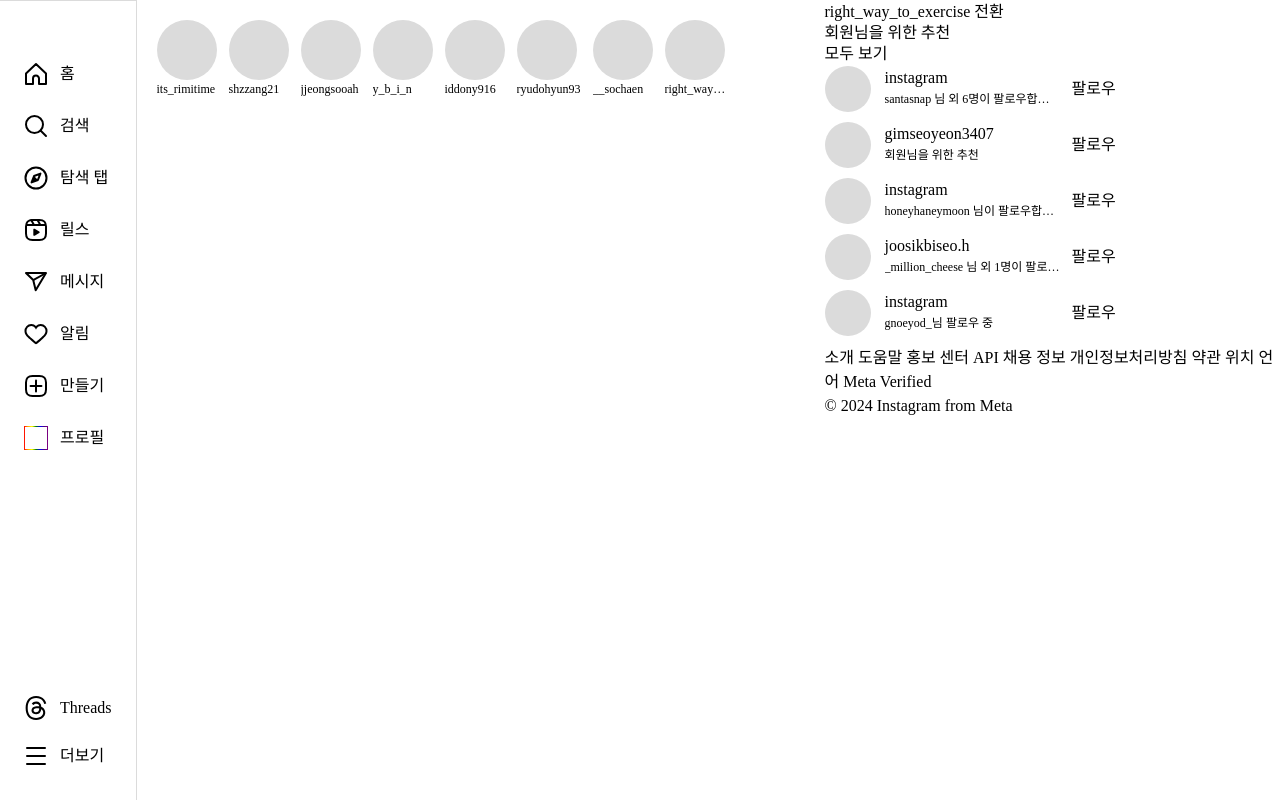
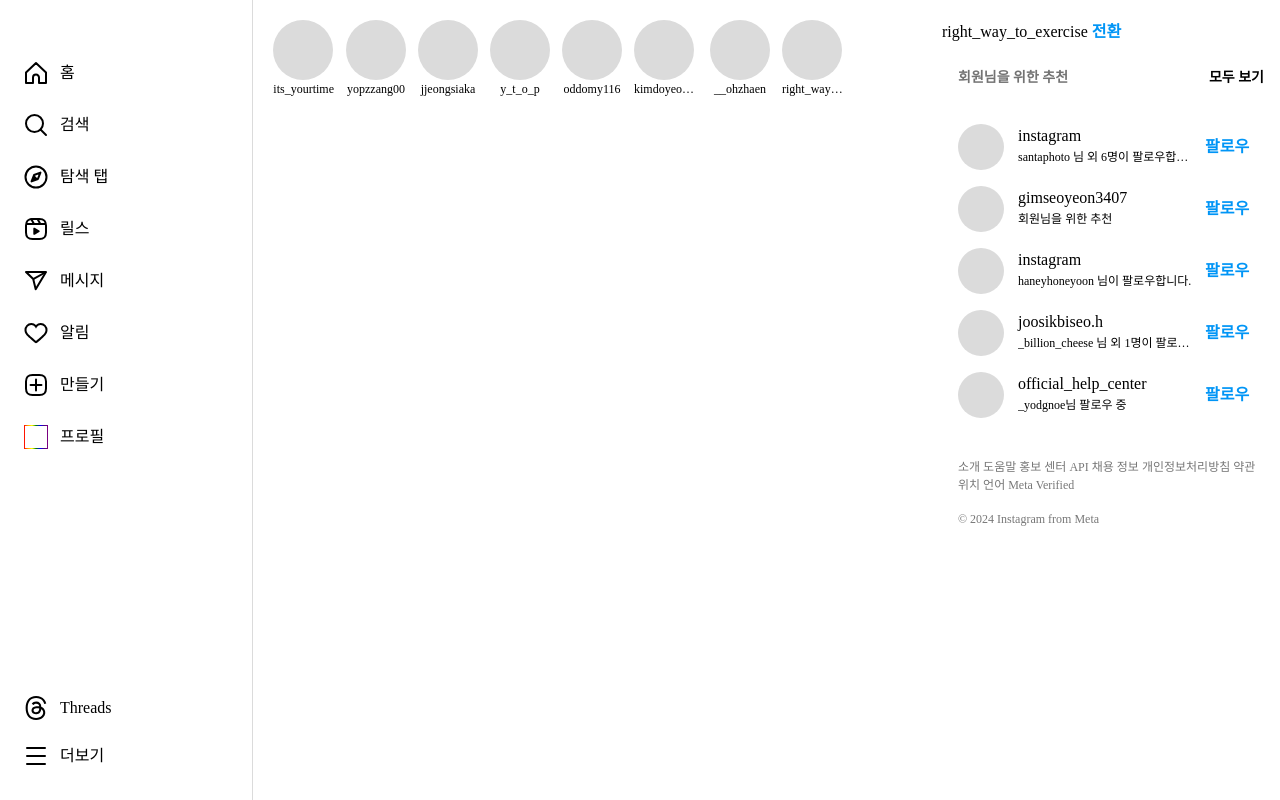
Before and after one commit to sonsuyeon/port_instagram, a plain HTML site: page contents/index.html in a window 1280 px wide. Drawn offline with Linux system fonts and the light colour scheme.

Commit message:
인스타그램 메인 페이지 퍼블리싱 중

```diff
--- a/contents/assets/css/main.css
+++ b/contents/assets/css/main.css
@@ -25,11 +25,15 @@
     display: none;
 }
 .page__main {
+    width: 100%;
     display: flex;
 }
 .main__contents {
     max-width: 630px;
     padding: 20px;
+}
+.main__contents-wrap {
+    display: flex;
 }
 
 .more__link-list {
@@ -50,10 +54,9 @@
     display: flex;
     flex-direction: column;
     max-width: 335px;
+    width: 100%;
     box-sizing: border-box;
-    border: 1px solid #dbdbdb;
-    border-left: none;
-    border-bottom: none;
+    border-right: 1px solid #dbdbdb;
     height: 100%;
     height: 100vh;
     padding: 8px 12px 20px;
@@ -65,10 +68,8 @@ a svg:hover {
     fill: red;
 }
 a svg {
-    /* background: var(--primary-color); */
 }
 a svg:hover {
-    /* background: red; */
 }
 .user__profile {
     display: inline-block;
@@ -81,7 +82,120 @@ a svg:hover {
     border-image: linear-gradient(to right, red, orange, yellow, green, blue, indigo, purple);
     border-image-slice: 1;
 }
-
+.story__list {
+    display: flex;
+    margin-bottom: 24px;
+}
+.story__item {
+    max-width: 64px;
+    margin-right: 12px;
+    white-space: nowrap;
+}
+.story__wrap {
+    text-align: center;
+}
+.story__user-profile {
+    display: block;
+    width: 60px;
+    height: 60px;
+    border-radius: 50%;
+    background: #dbdbdb;
+}
+.story__user-name {
+    font-size: 12px;
+    display: inline-block;
+    width: 100%;
+    text-overflow: ellipsis;
+    overflow: hidden;
+}
+/*recommand 영역*/
+.my-account__wrap {
+}
+.my-account__user-name {
+}
+.recommand__user-heading {
+    display: flex;
+    align-items: center;
+    justify-content: space-between;
+    margin-bottom: 20px;
+    line-height: 20px;
+    padding: 0 16px;
+}
+.recommand__user-tle {
+    font-size: 14px;
+    font-weight: bold;
+    color: rgb(115, 115, 115);
+}
+.recommand__user-link--all {
+    font-size: 14px;
+    font-weight: bold;
+}
+.my-account__btn-change {
+    font-weight: bold;
+    color: #0095f6;
+}
+.recommand {
+    padding-top: 20px;
+    margin-left: 64px;
+    height: 100vh;
+    width: 338px;
+}
+.recommand__user__container {
+    margin-top: 24px;
+}
+.recommand__user-list {
+    padding: 8px 0;
+}
+.recommand__user-item {
+    display: flex;
+    padding: 8px 16px;
+}
+.recommand__user-link {
+}
+.recommand__user-profile {
+    display: block;
+    width: 46px;
+    height: 46px;
+    background: #dbdbdb;
+    border-radius: 50%;
+    margin-right: 14px;
+}
+.recommand__user-wrap {
+    width: 175px;
+    max-width: 175px;
+    margin-right: 12px;
+    white-space: nowrap;
+}
+.recommand__user-text {
+    font-size: 12px;
+    display: block;
+    width: 100%;
+    text-overflow: ellipsis;
+    overflow: hidden;
+}
+.recommand__user-btn {
+    font-weight: bold;
+    color: #0095f6;
+}
+.recommand__user-btn:hover {
+    color: #222;
+}
+.main-footer {
+    font-size: 12px;
+    margin-top: 24px;
+    padding-left: 16px;
+    padding-right: 16px;
+    color: rgb(119, 119, 119);
+}
+.main-footer__top {
+    margin-bottom: 16px;
+    word-break: keep-all;
+}
+.main-footer__link {
+}
+.main-footer .copywrite {
+    font-size: 12px;
+}
 @media (max-width: 1264px) {
     .sideBar {
         max-width: 72px;
@@ -110,72 +224,3 @@ a svg:hover {
         display: block;
     }
 }
-.story__list {
-    display: flex;
-}
-.story__item {
-    max-width: 64px;
-    margin-right: 12px;
-    white-space: nowrap;
-}
-.story__wrap {
-}
-.story__user-profile {
-    display: block;
-    width: 60px;
-    height: 60px;
-    border-radius: 50%;
-    background: #dbdbdb;
-}
-.story__user-name {
-    font-size: 12px;
-    display: inline-block;
-    width: 100%;
-    text-overflow: ellipsis;
-    overflow: hidden;
-}
-.recommand {
-    padding-left: 64px;
-    height: 100vh;
-}
-
-.recommand__user__container {
-}
-
-.recommand__user-list {
-}
-.recommand__user-item {
-    display: flex;
-    margin-bottom: 10px;
-}
-.recommand__user-link {
-}
-.recommand__user-profile {
-    display: block;
-    width: 46px;
-    height: 46px;
-    background: #dbdbdb;
-    border-radius: 50%;
-    margin-right: 14px;
-}
-.recommand__user-wrap {
-    width: 175px;
-    max-width: 175px;
-    margin-right: 12px;
-    white-space: nowrap;
-}
-.recommand__user-text {
-    font-size: 12px;
-    display: block;
-    width: 100%;
-    text-overflow: ellipsis;
-    overflow: hidden;
-}
-.recommand__user-btn {
-}
-.main-footer {
-}
-.main-footer__top {
-}
-.main-footer__link {
-}
--- a/contents/assets/css/reset.css
+++ b/contents/assets/css/reset.css
@@ -98,4 +98,5 @@ button {
     outline: none;
     border: none;
     background: transparent;
+    cursor: pointer;
 }
--- a/contents/index.html
+++ b/contents/index.html
@@ -170,54 +170,55 @@
                     </button>
                 </div>
             </aside>
+            <div class="main__contents-wrap">
                 <section class="main__contents">
                     <ul class="story__list">
                         <li class="story__item">
                             <a href="#" class="story__wrap">
                                 <span class="story__user-profile"></span>
-                            <span class="story__user-name">its_rimitime</span>
+                                <span class="story__user-name">its_yourtime</span>
                             </a>
                         </li>
                         <li class="story__item">
                             <a href="#" class="story__wrap">
                                 <span class="story__user-profile"></span>
-                            <span class="story__user-name">shzzang21</span>
+                                <span class="story__user-name">yopzzang00</span>
                             </a>
                         </li>
                         <li class="story__item">
                             <a href="#" class="story__wrap">
                                 <span class="story__user-profile"></span>
-                            <span class="story__user-name">jjeongsooah</span>
+                                <span class="story__user-name">jjeongsiaka</span>
                             </a>
                         </li>
                         <li class="story__item">
                             <a href="#" class="story__wrap">
                                 <span class="story__user-profile"></span>
-                            <span class="story__user-name">y_b_i_n</span>
+                                <span class="story__user-name">y_t_o_p</span>
                             </a>
                         </li>
                         <li class="story__item">
                             <a href="#" class="story__wrap">
                                 <span class="story__user-profile"></span>
-                            <span class="story__user-name">iddony916</span>
+                                <span class="story__user-name">oddomy116</span>
                             </a>
                         </li>
                         <li class="story__item">
                             <a href="#" class="story__wrap">
                                 <span class="story__user-profile"></span>
-                            <span class="story__user-name">ryudohyun93</span>
+                                <span class="story__user-name">kimdoyeon47</span>
                             </a>
                         </li>
                         <li class="story__item">
                             <a href="#" class="story__wrap">
                                 <span class="story__user-profile"></span>
-                            <span class="story__user-name">__sochaen</span>
+                                <span class="story__user-name">__ohzhaen</span>
                             </a>
                         </li>
                         <li class="story__item">
                             <a href="#" class="story__wrap">
                                 <span class="story__user-profile"></span>
-                            <span class="story__user-name">right_way_to_exercise</span>
+                                <span class="story__user-name">right_way_to_workout</span>
                             </a>
                         </li>
                     </ul>
@@ -232,7 +233,7 @@
                     </div>
                     <div class="recommand__user__container">
                         <div class="recommand__user-heading">
-                        <h3 class="recommand__user--tle">회원님을 위한 추천</h3>
+                            <h3 class="recommand__user-tle">회원님을 위한 추천</h3>
                             <a href="#" class="recommand__user-link--all">모두 보기</a>
                         </div>
                         <ul class="recommand__user-list">
@@ -244,9 +245,9 @@
                                     <a href="#" class="recommand__user-link">
                                         <span class="recommand__user-name">instagram </span>
                                     </a>
-                                <span class="recommand__user-text">santasnap 님 외 6명이 팔로우합니다.</span>
+                                    <span class="recommand__user-text">santaphoto 님 외 6명이 팔로우합니다.</span>
                                 </div>
-                            <button type="button" class="recommand__user__btn">팔로우</button>
+                                <button type="button" class="recommand__user-btn">팔로우</button>
                             </li>
                             <li class="recommand__user-item">
                                 <a href="#" class="recommand__user-link">
@@ -258,7 +259,7 @@
                                     </a>
                                     <span class="recommand__user-text">회원님을 위한 추천</span>
                                 </div>
-                            <button type="button" class="recommand__user__btn">팔로우</button>
+                                <button type="button" class="recommand__user-btn">팔로우</button>
                             </li>
                             <li class="recommand__user-item">
                                 <a href="#" class="recommand__user-link">
@@ -268,9 +269,9 @@
                                     <a href="#" class="recommand__user-link">
                                         <span class="recommand__user-name">instagram </span>
                                     </a>
-                                <span class="recommand__user-text">honeyhaneymoon 님이 팔로우합니다.</span>
+                                    <span class="recommand__user-text">haneyhoneyoon 님이 팔로우합니다.</span>
                                 </div>
-                            <button type="button" class="recommand__user__btn">팔로우</button>
+                                <button type="button" class="recommand__user-btn">팔로우</button>
                             </li>
                             <li class="recommand__user-item">
                                 <a href="#" class="recommand__user-link">
@@ -280,9 +281,9 @@
                                     <a href="#" class="recommand__user-link">
                                         <span class="recommand__user-name">joosikbiseo.h </span>
                                     </a>
-                                <span class="recommand__user-text">_million_cheese 님 외 1명이 팔로우합니다.</span>
+                                    <span class="recommand__user-text">_billion_cheese 님 외 1명이 팔로우합니다.</span>
                                 </div>
-                            <button type="button" class="recommand__user__btn">팔로우</button>
+                                <button type="button" class="recommand__user-btn">팔로우</button>
                             </li>
                             <li class="recommand__user-item">
                                 <a href="#" class="recommand__user-link">
@@ -290,11 +291,11 @@
                                 </a>
                                 <div class="recommand__user-wrap">
                                     <a href="#" class="recommand__user-link">
-                                    <span class="recommand__user-name">instagram </span>
+                                        <span class="recommand__user-name">official_help_center </span>
                                     </a>
-                                <span class="recommand__user-text">gnoeyod_님 팔로우 중</span>
+                                    <span class="recommand__user-text">_yodgnoe님 팔로우 중</span>
                                 </div>
-                            <button type="button" class="recommand__user__btn">팔로우</button>
+                                <button type="button" class="recommand__user-btn">팔로우</button>
                             </li>
                         </ul>
                         <div class="main-footer">
@@ -314,6 +315,7 @@
                         </div>
                     </div>
                 </section>
+            </div>
         </main>
     </body>
 </html>
```
Lines whose indentation alone changed are shown as unchanged.
